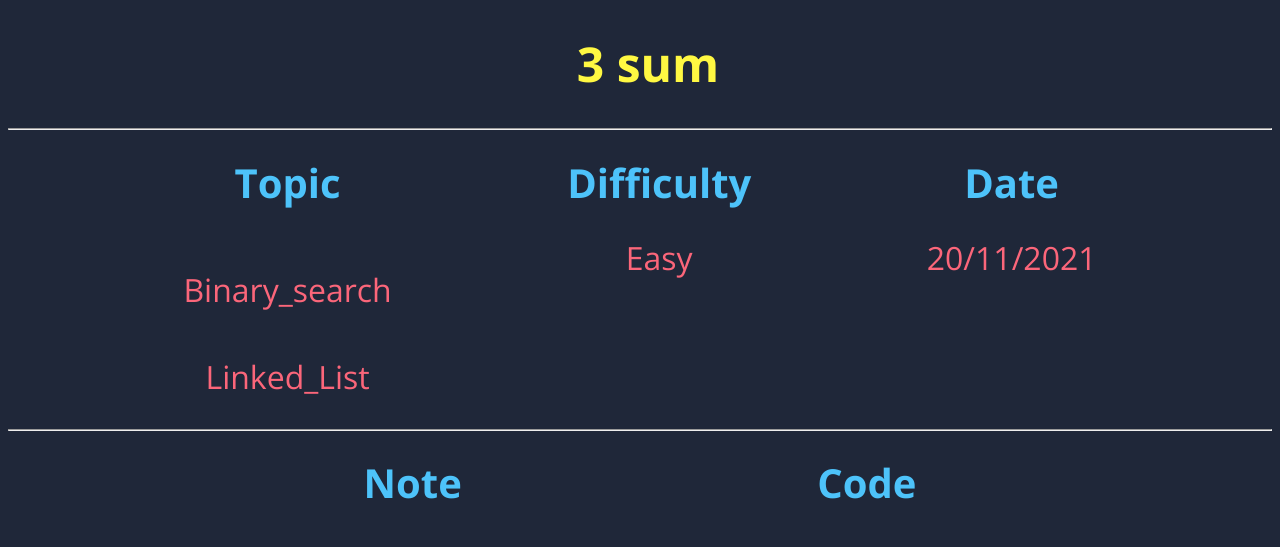
After one commit to Himansh-Shah/Django_Notes, a Django app: page /question_detail/49/ in a window 1280 px wide. The commit adds this page. Shown: the top 547 px of the page. Run offline with Django 4.2, Linux system fonts and the light colour scheme; data comes from the database, SQL or seed files in the repository; both versions use the stored data as it was after the commit.

Commit message:
question details

```diff
--- a/Django_notes/urls.py
+++ b/Django_notes/urls.py
@@ -17,10 +17,11 @@ Including another URLconf
 from django.contrib import admin
 from django.urls import path
 from authentic.views import login_page, register
-from home.views import home_page
+from home.views import home_page, question_detail
 urlpatterns = [
     path('admin/', admin.site.urls),
     path('', login_page, name= 'login'),
     path('register/', register, name='register'),
-    path('home/', home_page, name='home')
+    path('home/<id>/', home_page, name='home'),
+    path('question_detail/<id>/', question_detail, name='Details')
 ]
--- a/authentic/views.py
+++ b/authentic/views.py
@@ -18,7 +18,8 @@ def login_page(request):
 
         if not (user==None):
             login(request, user)
-            return redirect('/home/')
+            id = User.objects.filter(username=username)[0].id
+            return redirect(f'/home/{id}')
         else:
             messages.error(request, "Invalid password")
             return redirect('/')
--- a/home/models.py
+++ b/home/models.py
@@ -17,6 +17,7 @@ class Difficulty(models.Model):
         return self.difficulty
 
 class Question(models.Model):
+    user = models.IntegerField(null = True)
     title = models.CharField(max_length = 200)
     topics = models.ManyToManyField(Topic)
     difficulty = models.ForeignKey(Difficulty, verbose_name=("difficulty"), on_delete=models.CASCADE)
--- /dev/null
+++ b/home/static/design.css
@@ -0,0 +1,53 @@
+
+@charset "UTF-8";
+@import url(https://fonts.googleapis.com/css?family=Open+Sans:300,400,700);
+
+body {
+font-family: 'Open Sans', sans-serif;
+font-weight: 300;
+line-height: 1.42em;
+color:#A7A1AE;
+background-color:#1F2739;
+}
+
+h1 {
+font-size:3em;
+font-weight: 800;
+line-height:1em;
+text-align: center;
+color: #FFF842;
+}
+
+h3 {
+    font-size:2em;
+    font-weight: 500;
+    text-align: center;
+    display: block;
+    padding: 0;
+    color: #FB667A;
+}
+
+h2{
+    font-size: 2.5em;
+    font-weight: 570;
+    color: #4DC3FA;
+    text-align: center;
+    padding-bottom: 0.5em;
+}
+
+.flex{
+width:100vw;
+display:flex;
+justify-content: center;
+}
+
+.xyz{
+    display: flex;
+    justify-content: space-evenly;
+}
+
+.Topics{
+    display: flex;
+    flex-direction: column;
+    overflow: hidden;
+}
--- a/home/static/home.css
+++ b/home/static/home.css
@@ -176,3 +176,9 @@ cursor: default;
 background-color: #298e46;
 box-shadow: rgba(20, 70, 32, .2) 0 1px 0 inset;
 }
+
+.xyz{
+    height: auto;
+    width: 500px;
+    background-color: yellow;
+}
--- /dev/null
+++ b/home/templates/home/details.html
@@ -0,0 +1,50 @@
+{% load static %}
+<!DOCTYPE html>
+<html lang="en">
+<head>
+    <meta charset="UTF-8">
+    <meta name="viewport" content="width=device-width, initial-scale=1.0">
+    <link rel="stylesheet" href="{% static 'design.css'%}">
+    <!-- <link href="https://cdn.jsdelivr.net/npm/bootstrap@5.3.2/dist/css/bootstrap.min.css" rel="stylesheet" integrity="sha384-T3c6CoIi6uLrA9TneNEoa7RxnatzjcDSCmG1MXxSR1GAsXEV/Dwwykc2MPK8M2HN" crossorigin="anonymous"> -->
+    <title>Document</title>
+</head>
+<body>
+    <div class="flex">
+        <div class="xyz">
+            <h1>{{ queryset.title }}</h1>
+        </div>
+    </div>
+    <hr>
+        <div class="xyz">
+            <div class="Topics">
+                <h2>Topic</h2>
+                {% for topic in queryset.topics.all %}
+                    <h3>{{ topic }}</h3>
+                {% endfor %}
+            </div>
+            <div class='Difficulty'>
+                <h2>
+                    Difficulty
+                </h2>
+                <h3>
+                    {{queryset.difficulty}}
+                </h3>
+            </div>
+            <div class="Date">
+                <h2>Date</h2>
+                <h3>20/11/2021</h3>
+            </div>
+        </div>
+    <hr>
+    <div class="xyz">
+        <div class="Note">
+            <h2>Note</h2>
+            <h3>{{queryset.note}}</h3>
+        </div>
+        <div class="Code">
+            <h2>Code</h2>
+            <h3>{{queryset.code}}</h3>
+        </div>
+    </div>
+</body>
+</html>
--- a/home/views.py
+++ b/home/views.py
@@ -5,20 +5,18 @@ from django.contrib.auth.decorators import login_required
 
 # Create your views here.
 @login_required
-def home_page(request):
+def home_page(request, id):
     if(request.method=='POST'):
         title = request.POST.get('title')
         difficulty = request.POST.get('difficulty')
         topic = request.POST.getlist('topic')
         notes = request.POST.get('notes')
         code = request.POST.get('code')
-        print(request.POST)
-
-        print(topic)
 
         dif = Difficulty.objects.filter(difficulty = difficulty)[0]
 
         question = Question.objects.create(
+            user = id,
             title=title,
             difficulty = dif,
             note = notes,
@@ -28,8 +26,12 @@ def home_page(request):
         for items in topic:
             question.topics.add(Topic.objects.filter(name=items)[0])
             question.save()
-        return redirect('/home')
+        return redirect(f'/home/{id}')
     queryset1 = Difficulty.objects.all()
     queryset2 = Topic.objects.all()
-    queryset3 = Question.objects.all()
+    queryset3 = Question.objects.filter(user = id)
     return render(request , 'home/home.html', context={'Difficulty':queryset1, 'Topics':queryset2, 'Questions':queryset3})
+
+def question_detail(request, id):
+    queryset = Question.objects.filter(id = id)[0]
+    return render(request, 'home/details.html', context= {'queryset':queryset})
```
Also changed, not shown: home/templates/home/home.html (+11 -1 lines), db.sqlite3, home/migrations/0002_alter_topic_options.py (added), home/migrations/0003_question_user.py (added), home/static/application.png (added).
